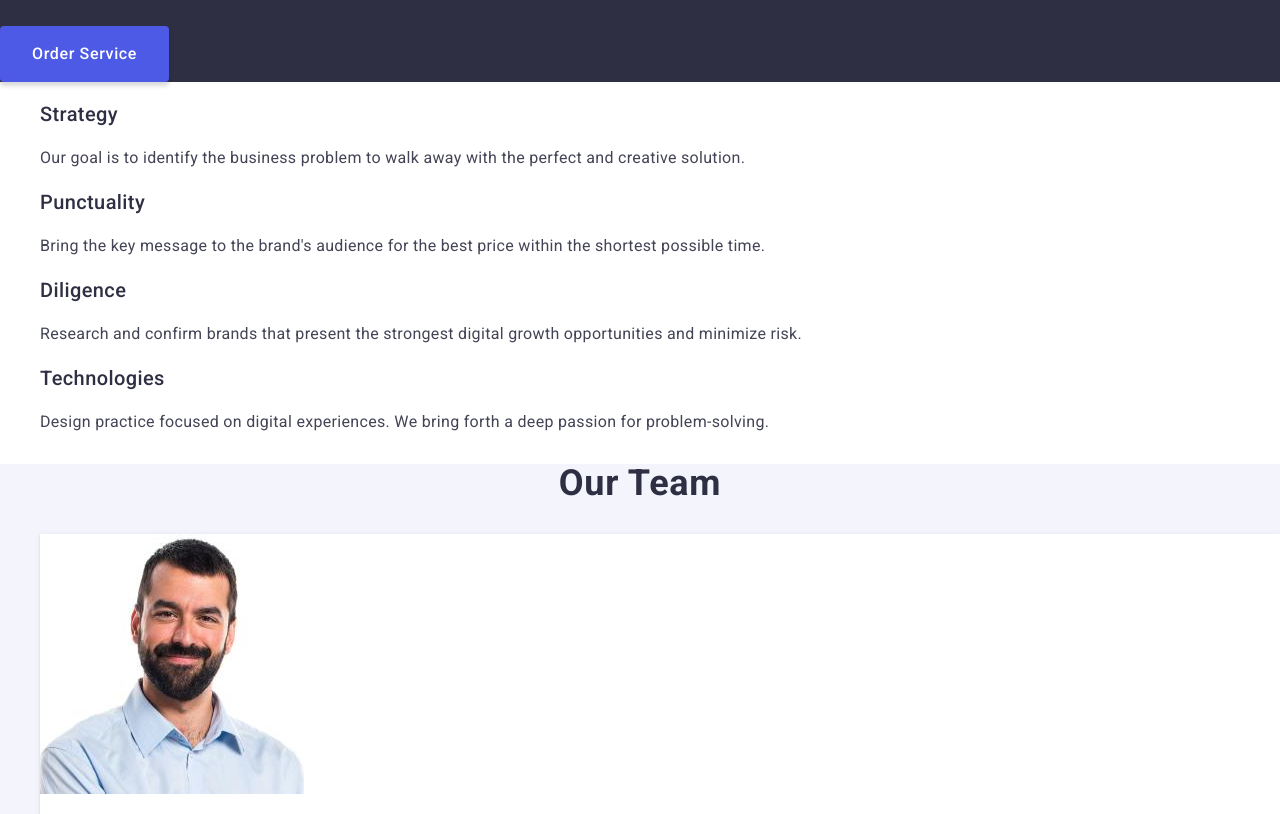
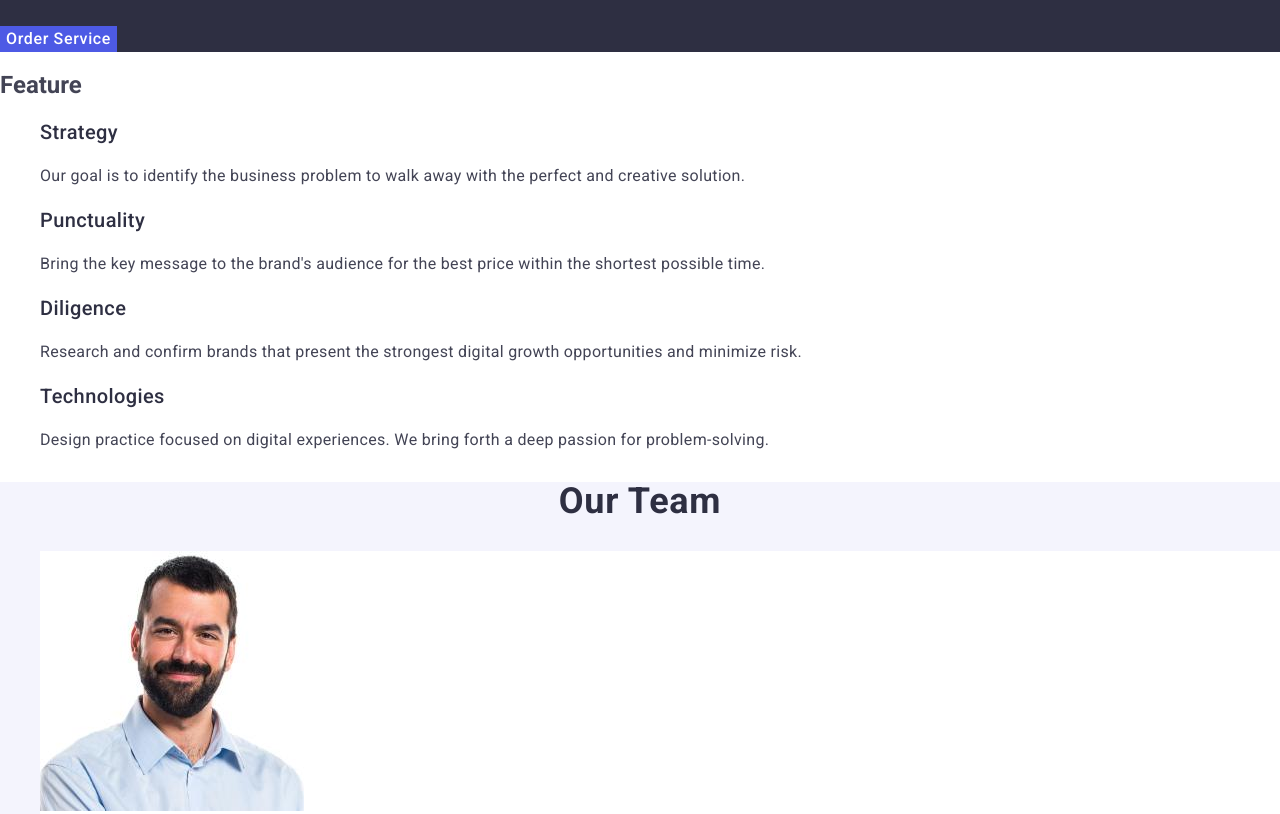
Before and after one commit to SergMarkus/goit-markup-hw-02, a plain HTML site: page index.html in a window 1280 px wide. Shown: the part 300-1114 px from the top of the page. Drawn offline with nearby package versions, Linux system fonts and the light colour scheme.

Commit message:
corrected

```diff
--- a/css/styles.css
+++ b/css/styles.css
@@ -1,6 +1,6 @@
 body {
   font-family: "Roboto", sans-serif;
-  color: #2e2f42;
+  color: #434455;
   background-color: #fff;
 }
 
@@ -100,11 +100,7 @@ body {
   color: #fff;
   background: #4d5ae5;
 
-  border-radius: 4px;
-  padding: 16px 32px;
   border: none;
-
-  box-shadow: 0 4px 4px 0 rgba(0, 0, 0, 0.15);
 }
 
 .hero-button:hover,
@@ -114,7 +110,6 @@ body {
 
 /* Feature */
 .visually-hidden {
-  position: absolute;
   overflow: hidden;
   clip: rect(0 0 0 0);
 }
@@ -132,8 +127,6 @@ body {
 }
 
 .team-card {
-  box-shadow: 0 2px 1px 0 rgba(46, 47, 66, 0.08),
-    0 1px 1px 0 rgba(46, 47, 66, 0.16), 0 1px 6px 0 rgba(46, 47, 66, 0.08);
   background: #fff;
 }
 
--- a/index.html
+++ b/index.html
@@ -21,9 +21,7 @@
     <!--header-->
     <header>
       <nav class="sec-nav">
-        <a class="logo" href="./index.html"
-          >Web<span class="logo-black">Studio</span></a
-        >
+        <a class="logo" href="">Web<span class="logo-black">Studio</span></a>
         <ul class="menu-nav">
           <li><a class="link" href="">Studio</a></li>
           <li><a class="link" href="">Portfolio</a></li>
@@ -182,7 +180,7 @@
               height="300"
             />
             <h3 class="name-project-card">Screen Illustrations</h3>
-            <p class="text">PDesign</p>
+            <p class="text">Design</p>
           </li>
           <li class="project-card">
             <img
```
